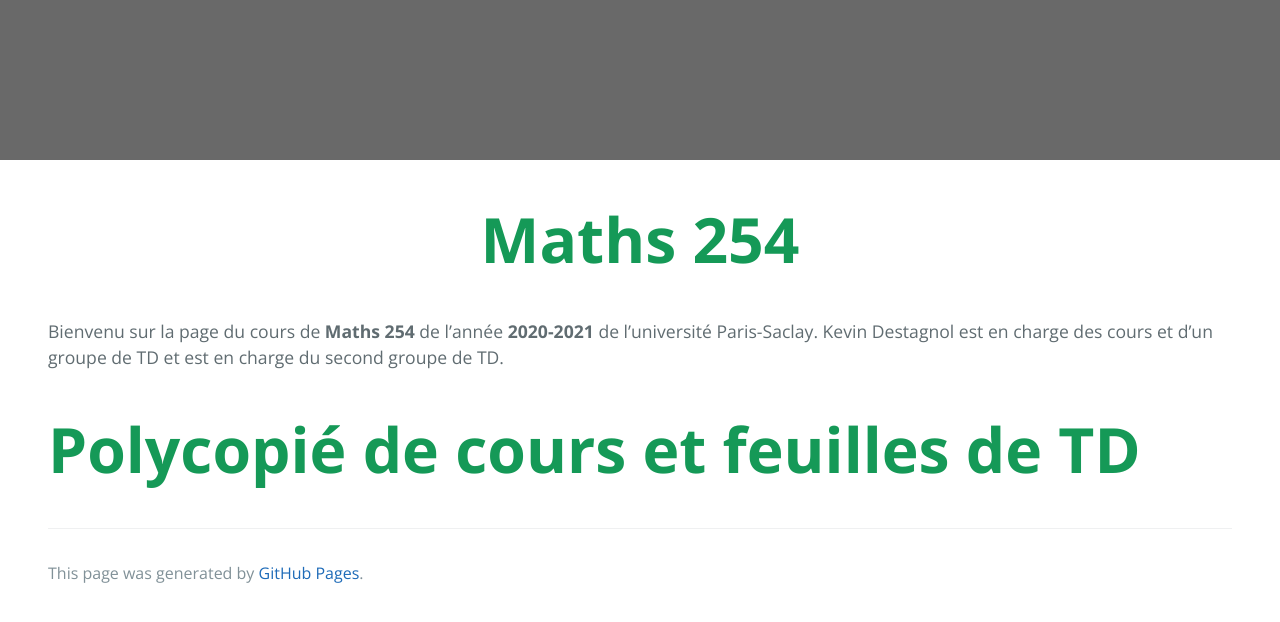
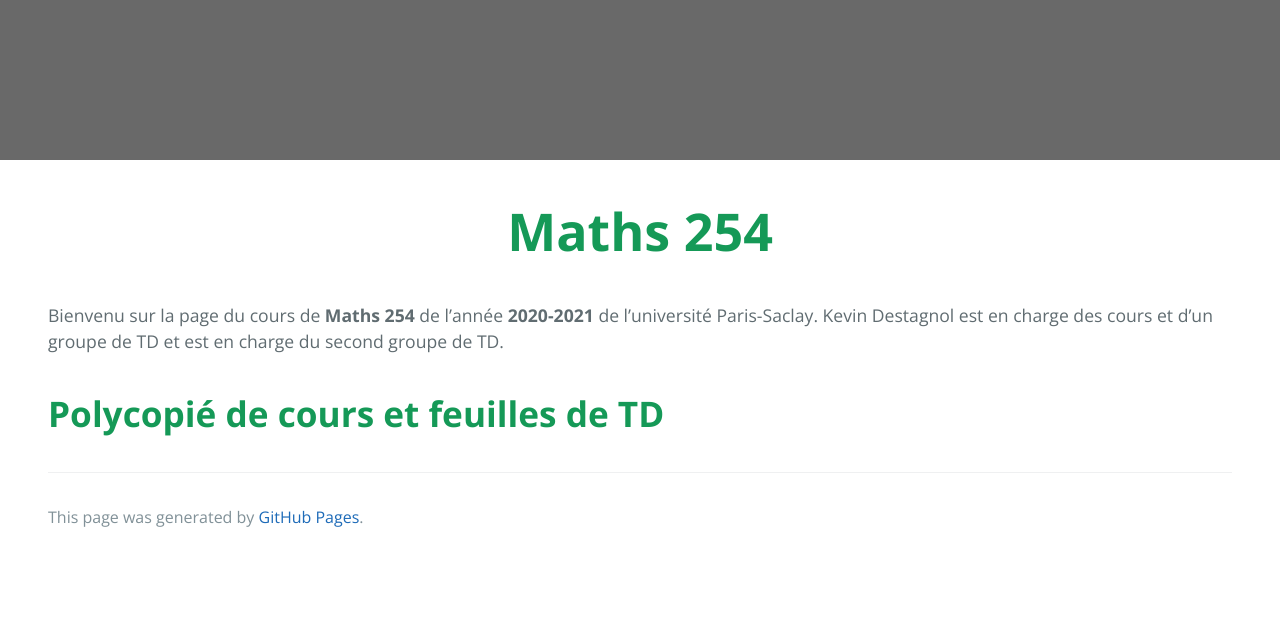
Before and after one commit to KevinDestagnol/algebre.github.io, a Jekyll site: the page built from index.md, in a window 1280 px wide. Shown: the top 622 px of the page. Built offline with Jekyll 4.4.1, drawn with Linux system fonts in a browser that asks for light colours; our own code applies the rules of GitHub Pages for plain Markdown files; the repository's description, which GitHub fills in, is left out.

Commit message:
Update jekyll-theme-cayman.scss

```diff
--- a/_sass/jekyll-theme-cayman.scss
+++ b/_sass/jekyll-theme-cayman.scss
@@ -204,7 +204,7 @@ a {
   img {
     max-width: 100%;
   }
-h1 {
+hprime {
     margin-top: 2rem;
     margin-bottom: 1rem;
     font-weight: bold;
@@ -212,7 +212,7 @@ h1 {
     font-size: 3.9rem;
   }
 
-
+  h1,
   h2,
   h3,
   h4,
```
